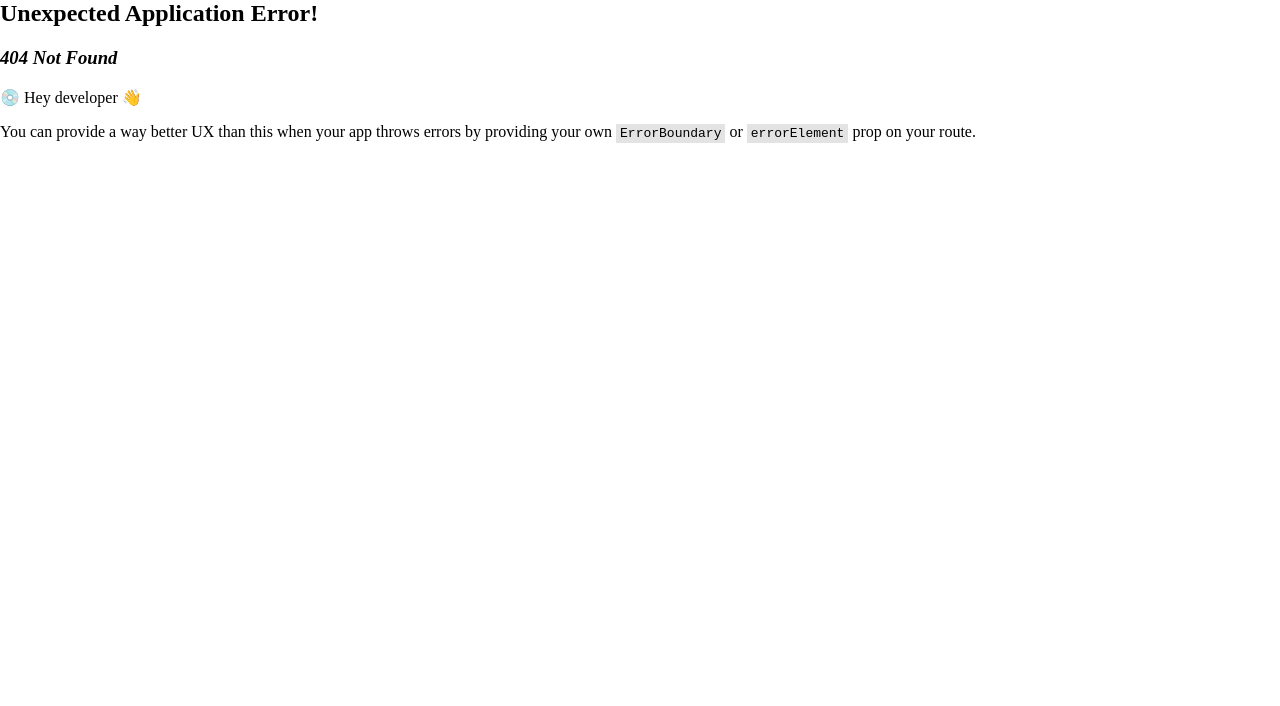
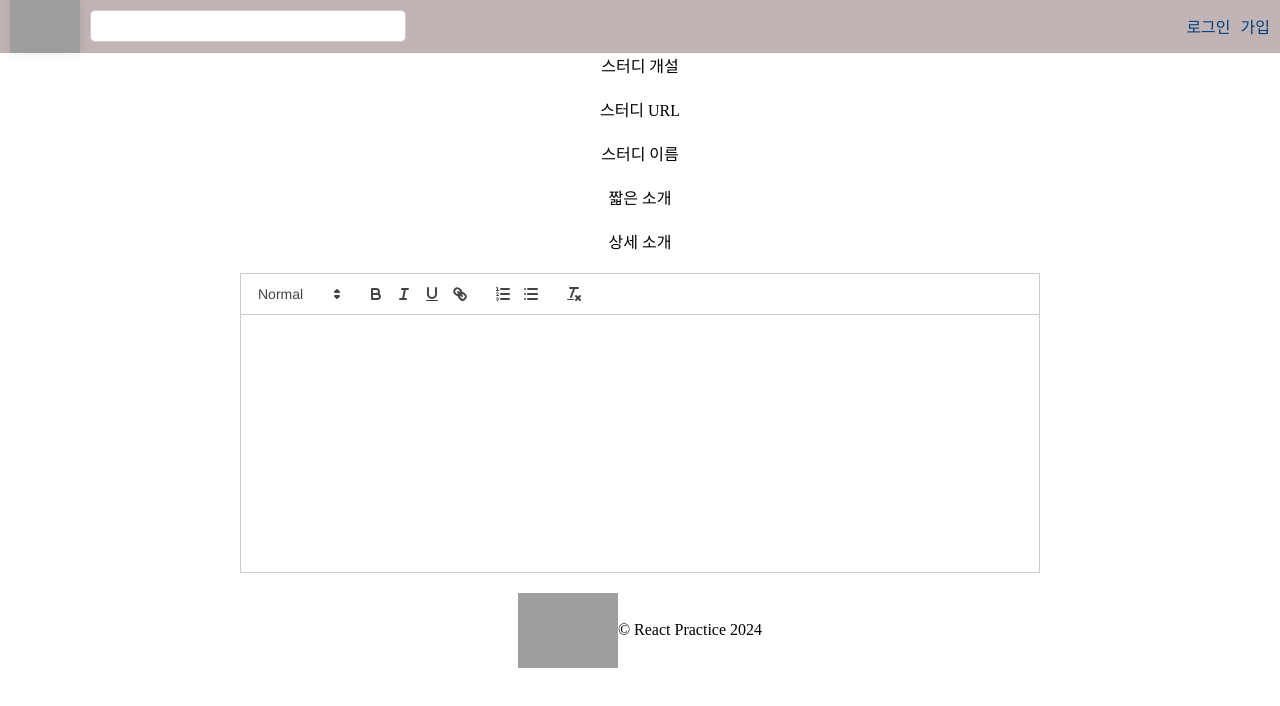
Before and after one commit to kuuku123/StudyCafe_React, a React app: page /create-study in a window 1280 px wide. Before the commit this address had no page. Shown: the top 706 px of the page. Built offline with nearby package versions, Linux system fonts and the light colour scheme; grey boxes are pictures that could not be loaded.

Commit message:
done: 1) add Customer Editor component 2) developed skeleton for createStudyPage
todo:
1) develop CreateStudyPage

```diff
--- a/package.json
+++ b/package.json
@@ -9,6 +9,7 @@
     "react": "^18.2.0",
     "react-dom": "^18.2.0",
     "react-icons": "^5.2.0",
+    "react-quill": "^2.0.0",
     "react-router-dom": "^6.22.3",
     "style-loader": "^4.0.0",
     "styled-components": "^6.1.8"
--- /dev/null
+++ b/src/components/Quill-Editor/Write.jsx
@@ -0,0 +1,21 @@
+import React from "react";
+import ReactQuill from "react-quill";
+import "react-quill/dist/quill.snow.css";
+
+const MyEditor = () => {
+  return (
+    <>
+      <ReactQuill
+        style={{
+          width: "800px",
+          height: "300px",
+          marginBottom: "20px",
+          display: "flex",
+          flexDirection: "column",
+        }}
+      ></ReactQuill>
+    </>
+  );
+};
+
+export default MyEditor;
--- a/src/components/Title.jsx
+++ b/src/components/Title.jsx
@@ -2,10 +2,9 @@ import React, { useEffect, useState } from "react";
 import { Link } from "react-router-dom";
 import DropDownContainer from "./DropDownContainer";
 import { CgBell } from "react-icons/cg";
-import * as S from "./Component_style"
+import * as S from "./Component_style";
 
 const Title = ({ children }) => {
-
   const [login, setLogin] = useState(false);
 
   useEffect(() => {
@@ -28,7 +27,9 @@ const Title = ({ children }) => {
         </S.Children_style>
         <S.Login_Signup_style>
           <CgBell size={"22px"}></CgBell>
-          <div style={{ fontSize: "22px" }}>create study</div>
+          <Link to="create-study">
+            <div style={{ fontSize: "22px" }}>create study</div>
+          </Link>
           <DropDownContainer setLogin={setLogin}></DropDownContainer>
         </S.Login_Signup_style>
       </S.Title_style>
--- /dev/null
+++ b/src/pages/CreateStudyPage/CreateStudyPage_style.jsx
@@ -0,0 +1,19 @@
+import styled from "styled-components";
+
+export const Header_Input_style = styled.input`
+  margin-left: 10px;
+  font-size: 24px;
+  border: 1px solid #ccc;
+  border-radius: 5px;
+  outline: none; /* Remove the default focus outline */
+  transition: border-color 0.3s ease; /* Smooth transition for border color */
+  height: auto;
+`;
+
+export const CreateStudy_Main_style = styled.div`
+  display: flex;
+  flex-direction: column;
+  align-items: center;
+  min-height: 40vh;
+  gap: 20px;
+`;
--- /dev/null
+++ b/src/pages/CreateStudyPage/CreateStudy_Main.jsx
@@ -0,0 +1,17 @@
+import React from "react";
+import MyEditor from "../../components/Quill-Editor/Write";
+import * as S from "./CreateStudyPage_style";
+const CreateStudy_Main = () => {
+  return (
+    <S.CreateStudy_Main_style>
+      <div>스터디 개설</div>
+      <div>스터디 URL</div>
+      <div>스터디 이름</div>
+      <div>짧은 소개</div>
+      <div>상세 소개</div>
+      <MyEditor></MyEditor>
+    </S.CreateStudy_Main_style>
+  );
+};
+
+export default CreateStudy_Main;
--- /dev/null
+++ b/src/pages/CreateStudyPage/index.jsx
@@ -0,0 +1,27 @@
+import React from 'react'
+import Page from '../../components/Page'
+import Title from '../../components/Title'
+import * as S from "./CreateStudyPage_style";
+import CopyRight from '../../components/CopyRight';
+import CreateStudy_Main from './CreateStudy_Main';
+
+const CreateStudyPage = () => {
+  return (
+    <div>
+      <Page
+        header={
+          <>
+            <Title>
+              <S.Header_Input_style></S.Header_Input_style>
+            </Title>
+          </>
+        }
+        footer={<CopyRight></CopyRight>}
+      >
+        <CreateStudy_Main></CreateStudy_Main>
+      </Page>
+    </div>
+  )
+}
+
+export default CreateStudyPage
```
Also changed, not shown: src/App.jsx (+9 -4 lines), 1 other file (tests, documents, lock files or other folders).
